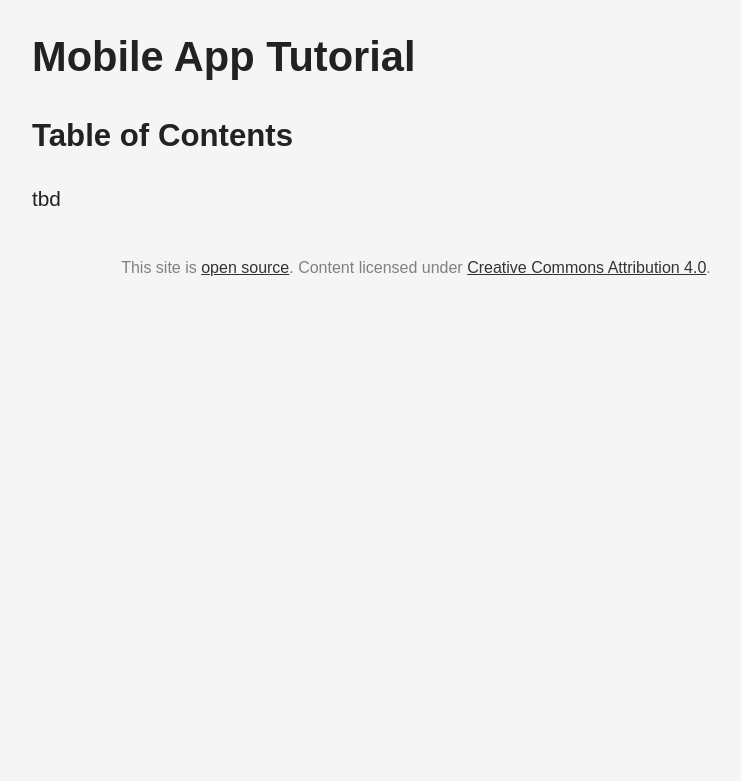
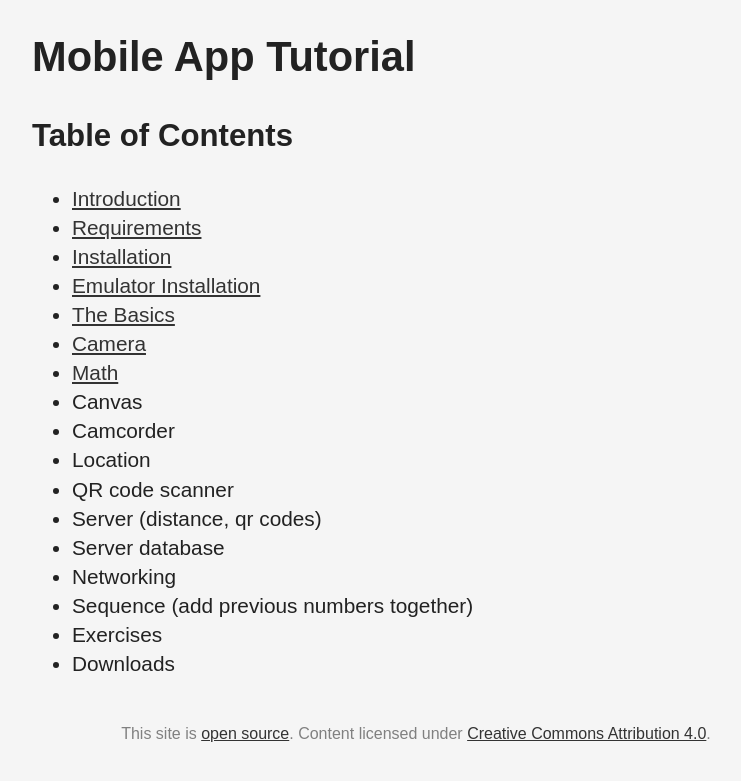
Before and after one commit to feihong/mobile-app-tutorial-old, a Jekyll site: the page built from index.md, in a window 1280 px wide. Shown: the top 781 px of the page, without its empty margins (224-965 px from the left). Built offline with Jekyll 4.4.1, drawn with Linux system fonts in a browser that asks for light colours; nearby versions of some CDN libraries.

Commit message:
Add pages: TOC, intro, requirements, installation, emulator installation

```diff
--- a/index.md
+++ b/index.md
@@ -4,4 +4,20 @@ title: Mobile App Tutorial
 
 ## Table of Contents
 
-tbd
+- [Introduction](introduction)
+- [Requirements](requirements)
+- [Installation](installation)
+- [Emulator Installation](emulator-installation)
+- [The Basics](the-basics)
+- [Camera](camera)
+- [Math](math)
+- Canvas
+- Camcorder
+- Location
+- QR code scanner
+- Server (distance, qr codes)
+- Server database
+- Networking
+- Sequence (add previous numbers together)
+- Exercises
+- Downloads
```
Also changed, not shown: emulator-installation/index.md (added, +29 -0 lines), installation/index.md (added, +7 -0 lines), introduction/index.md (added, +10 -0 lines), requirements/index.md (added, +14 -0 lines).
